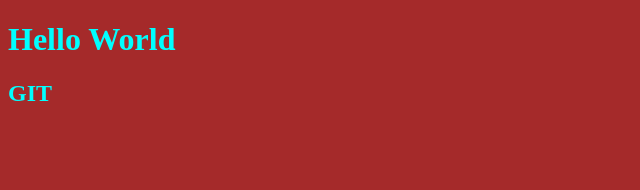
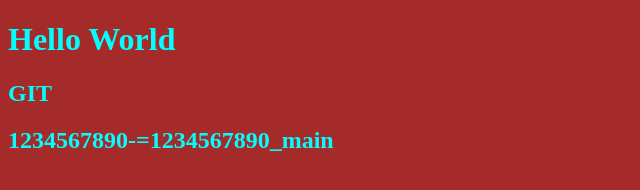
Before and after one commit to praharshpandey18/demo, a plain HTML site: page index.html in a window 1280 px wide. Shown: the whole page, without its empty margins (0-640 px from the left). Drawn offline with Linux system fonts and the light colour scheme.

Commit message:
merge1commit

```diff
--- a/index.html
+++ b/index.html
@@ -10,5 +10,6 @@
 <body>
     <h1>Hello World</h1>
     <h2>GIT</h2>
+    <h2>1234567890-=1234567890_main</h2>
 </body>
 </html>
```
